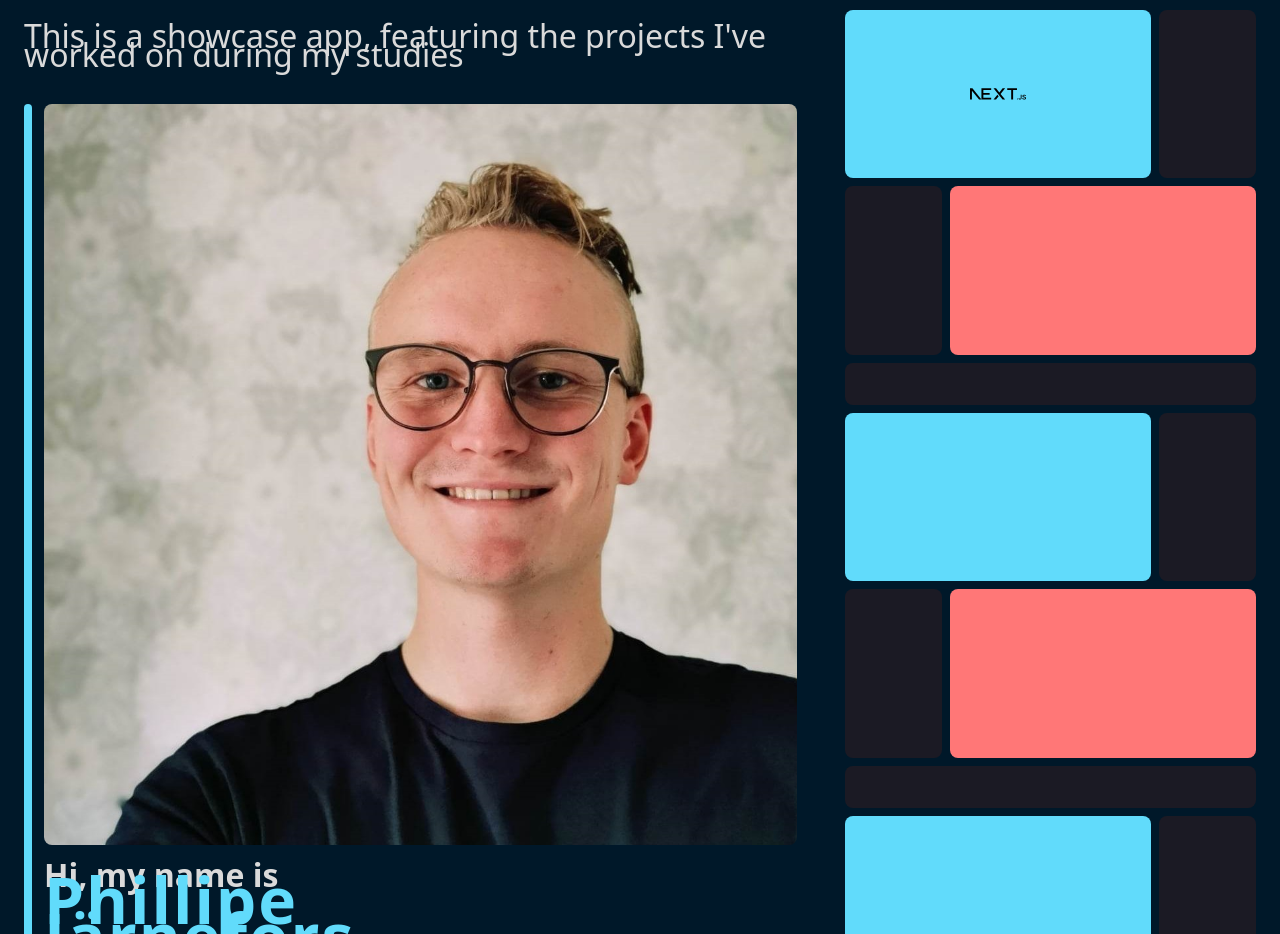
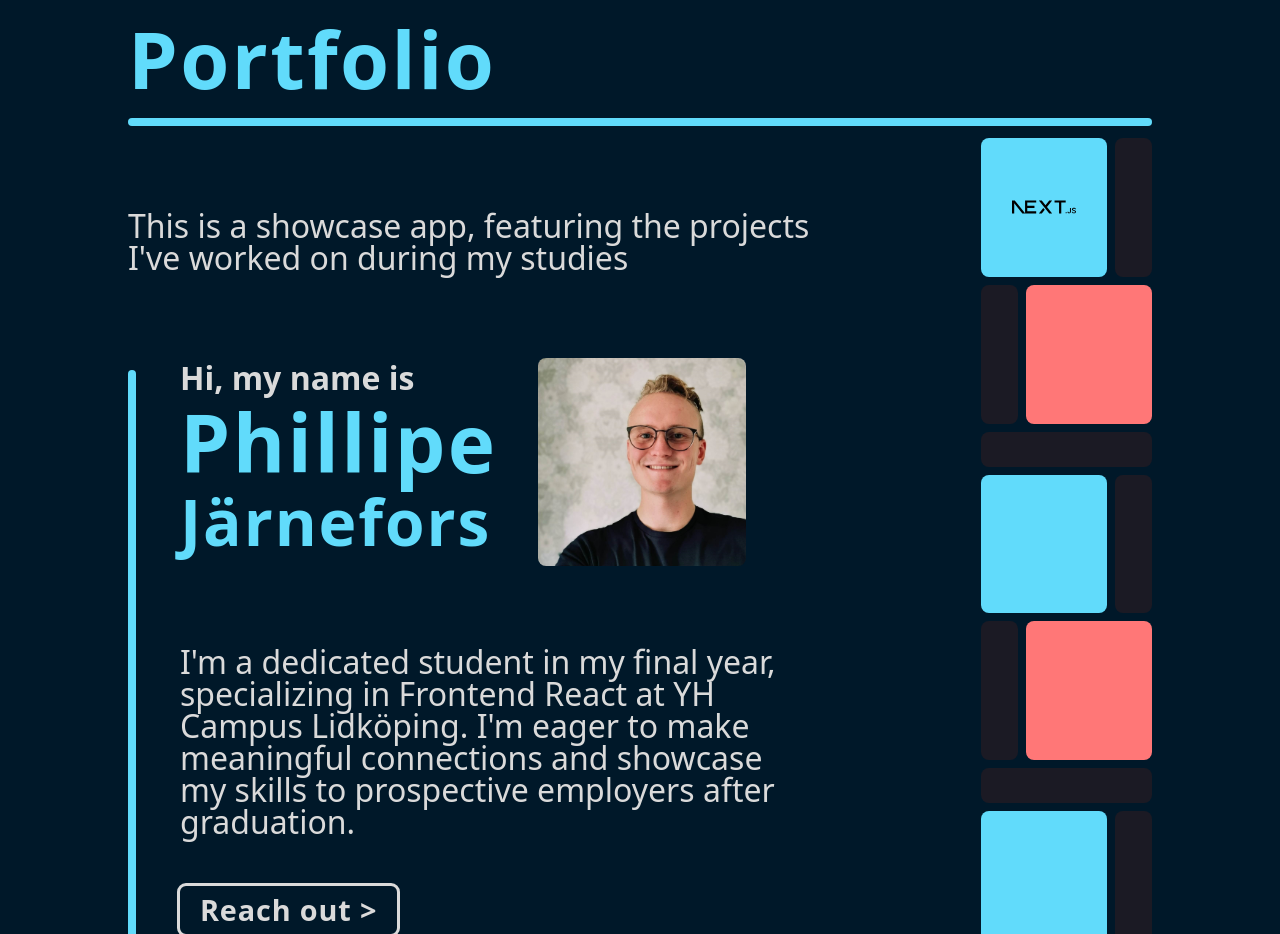
Before and after one commit to Phillipe-Jarnefors/ReactApp-portfolio, a React (Vite) app: page / in a window 1280 px wide. Shown: the part 158-1092 px from the top of the page. Built offline with nearby package versions, Linux system fonts and the light colour scheme; some icons are missing.

Commit message:
Responsive on mobile/desktop

```diff
--- a/src/components/Header.tsx
+++ b/src/components/Header.tsx
@@ -20,11 +20,11 @@ export default function Header() {
   }, [])
 
   return (
-    <header className={`text-xl flex justify-between fixed w-full px-6 py-6 z-10 top-0 left-0 transition duration-1000 ${scrolling ? "bg-abstract" : 'bg-transparent'}`}>
+    <header className={`text-xl flex justify-between fixed w-full px-6 py-6 z-20 top-0 left-0 transition duration-1000 ${scrolling ? "bg-abstract" : 'bg-transparent'}`}>
       <Link to="/">
         <h1 className={`text-primary transition duration-4000 ${scrolling &&  "text-secondary"}`}>Pjolio</h1>
       </Link>
-      <nav className="flex gap-6 items-center">
+      <nav className="flex sm:gap-6 items-center">
         <Icon className="h-8 w-8 transition hover:translate-y-[-3px] invisible md:visible" icon="bi:github" color="#61dbfb" />
         <Icon className="h-8 w-8 transition hover:translate-y-[-3px] invisible md:visible" icon="mdi:linkedin" color="#61dbfb" />
         <Link to="/">
--- a/src/components/Layout.tsx
+++ b/src/components/Layout.tsx
@@ -6,7 +6,7 @@ import Footer from "./Footer"
 export default function Layout() {
   return (
     <div className="bg-background min-h-screen flex flex-col justify-between">
-      <div className="  px-6 pt-6">
+      <div className="pt-6 px-6 md:px-10 lg:px-32 2xl:px-96">
         <Header />
         <main>
           <Outlet />
--- a/src/pages/Home.tsx
+++ b/src/pages/Home.tsx
@@ -6,26 +6,30 @@ import { Icon } from "@iconify/react/dist/iconify.js"
 export default function Home() {
   return (
     <section className="home-wrapper">
-      <h2 className="text-3xl text-primary mt-20">Portfolio</h2>
+      <h2 className="text-3xl text-primary mt-20 sm:mt-28 sm:pb-4 md:mt-40">Portfolio</h2>
       <div className="h-2 bg-primary rounded mt-3"></div>
-      <main className="grid grid-cols-3">
-       <div className="col-span-2 mt-7 pr-12">
-        <p className="text-medium text-font">This is a showcase app, featuring the projects I've worked on during my studies</p>
+      <main className="grid grid-cols-3 gap-6 sm:gap-10 md:gap-16 lg:gap-[6rem] xl:gap-0">
+       <div className="col-span-2 mt-7">
+        <p className="text-medium text-font sm:py-4 xl:py-14">This is a showcase app, featuring the projects I've worked on during my studies</p>
         <article className="flex gap-3 mt-7">
-          <div className="p-1 bg-primary rounded mt-3"></div>
-          <section>
-            <div className="mt-3 rounded">
-              <img className="rounded-lg" src={phillipe} alt="phillipe" />
+          <div className="p-1 bg-primary rounded mt-3 "></div>
+          <section className="sm:pl-4 xl:pl-8 ">
+            <div className="xl:flex flex-row-reverse justify-end gap-10 ">
+              <div className="mt-3 xl:mt-0  rounded">
+                <img className="rounded-lg w-heroSm xl:w-hero xl:h-hero lg:mb-10" src={phillipe} alt="phillipe" />
+              </div>
+              <div className="">
+                <p className="text-medium text-font font-semibold mt-5 mb-2 sm:mb-3 lg:mt-1 xl:mb-8 ">Hi, my name is</p>
+                <h2 className="text-3xl xl:text-firstname mb-3 sm:mb-4 xl:mb-12 text-primary ">Phillipe</h2>
+                <h3 className="text-2xl xl:text-lastname text-primary mt-1 ">Järnefors</h3>
+              </div>
             </div>
-            <p className="text-medium text-font font-semibold mt-5">Hi, my name is</p>
-            <h2 className="text-3xl text-primary">Phillipe</h2>
-            <h3 className="text-2xl text-primary mt-1">Järnefors</h3>
-            <p className="text-medium text-font mt-5">I'm a dedicated student in my final year, specializing in Frontend React at YH Campus Lidköping. I'm eager to make meaningful connections and showcase my skills to prospective employers after graduation.</p>
-            <button className="text-button rounded-md text-font outline px-5 py-2 mt-6 mb-1">Reach out &gt;</button>
+            <p className="text-medium text-font mt-5 sm:mt-10">I'm a dedicated student in my final year, specializing in Frontend React at YH Campus Lidköping. I'm eager to make meaningful connections and showcase my skills to prospective employers after graduation.</p>
+            <button className="text-button rounded-md text-font outline px-5 py-2 mt-6 mb-1 md:mt-12">Reach out &gt;</button>
           </section>
         </article>
-      </div>
-       <section className="container mx-auto mb-40 grid grid-cols-4 grid-rows-layout col-span-1 gap-2 mt-3">
+       </div>
+       <section className="container   xl:z-10 xl:h-full xl:w-1/2 ml-auto mb-40 grid grid-cols-4 grid-rows-layout col-span-1 gap-2 mt-3 ">
         <div className="col-span-3 bg-primary rounded-lg flex justify-center items-center "><Icon icon="logos:nextjs" className="w-cards h-cards" color="#001829" /></div>
         <div className="col-span-1 bg-abstract rounded-lg  "></div>
         <div className="col-span-1 bg-abstract rounded-lg "></div>
--- a/tailwind.config.js
+++ b/tailwind.config.js
@@ -11,8 +11,12 @@ export default {
         abstract: "#1B1A24",
       },
       spacing: {
-        cards: "clamp(3.5rem, 3vw, 5rem)",
+        cards: "clamp(3.5rem, 5vw, 8rem)",
+        heroSm: "13rem",
+        hero: "clamp(13rem, 8vw, 22rem)",
         logo: "clamp(1.5rem, 3vw, 3rem)",
+        layout: "clamp(0.5rem, 7vw, 36rem)",
+        128: "28rem",
       },
       transitionDuration: {
         4000: "4000ms",
@@ -24,7 +28,7 @@ export default {
     },
     fontSize: {
       button: [
-        "clamp(1.1rem, 5vw, 3rem)",
+        "clamp(1.1rem, 4vw, 1.8rem)",
         {
           lineHeight: "2rem",
           letterSpacing: "0.03em",
@@ -34,7 +38,7 @@ export default {
       medium: [
         "clamp(0.9rem, 3vw, 2rem)",
         {
-          lineHeight: "1.2rem",
+          lineHeight: "clamp(1.2rem, 4.5vw, 2rem)",
         },
       ],
       xl: [
@@ -48,13 +52,29 @@ export default {
       "2xl": [
         "clamp(1.85rem, 5vw, 4.5rem)",
         {
+          lineHeight: "clamp(2rem, 5vw, 4.5rem)",
+          letterSpacing: "0.03em",
+          fontWeight: "bold",
+        },
+      ],
+      "3xl": [
+        "clamp(2.3rem, 6.2vw, 5.5rem)",
+        {
+          lineHeight: "clamp(2rem, 5vw, 4.5rem)",
+          letterSpacing: "0.03em",
+          fontWeight: "bold",
+        },
+      ],
+      firstname: [
+        "clamp(1.5rem, 7vw, 5rem)",
+        {
           lineHeight: "2rem",
           letterSpacing: "0.03em",
           fontWeight: "bold",
         },
       ],
-      "3xl": [
-        "clamp(2.3rem, 5vw, 5rem)",
+      lastname: [
+        "clamp(0.9rem, 6vw, 4rem)",
         {
           lineHeight: "2rem",
           letterSpacing: "0.03em",
```
Also changed, not shown: src/main.tsx (line endings or trailing spaces).
